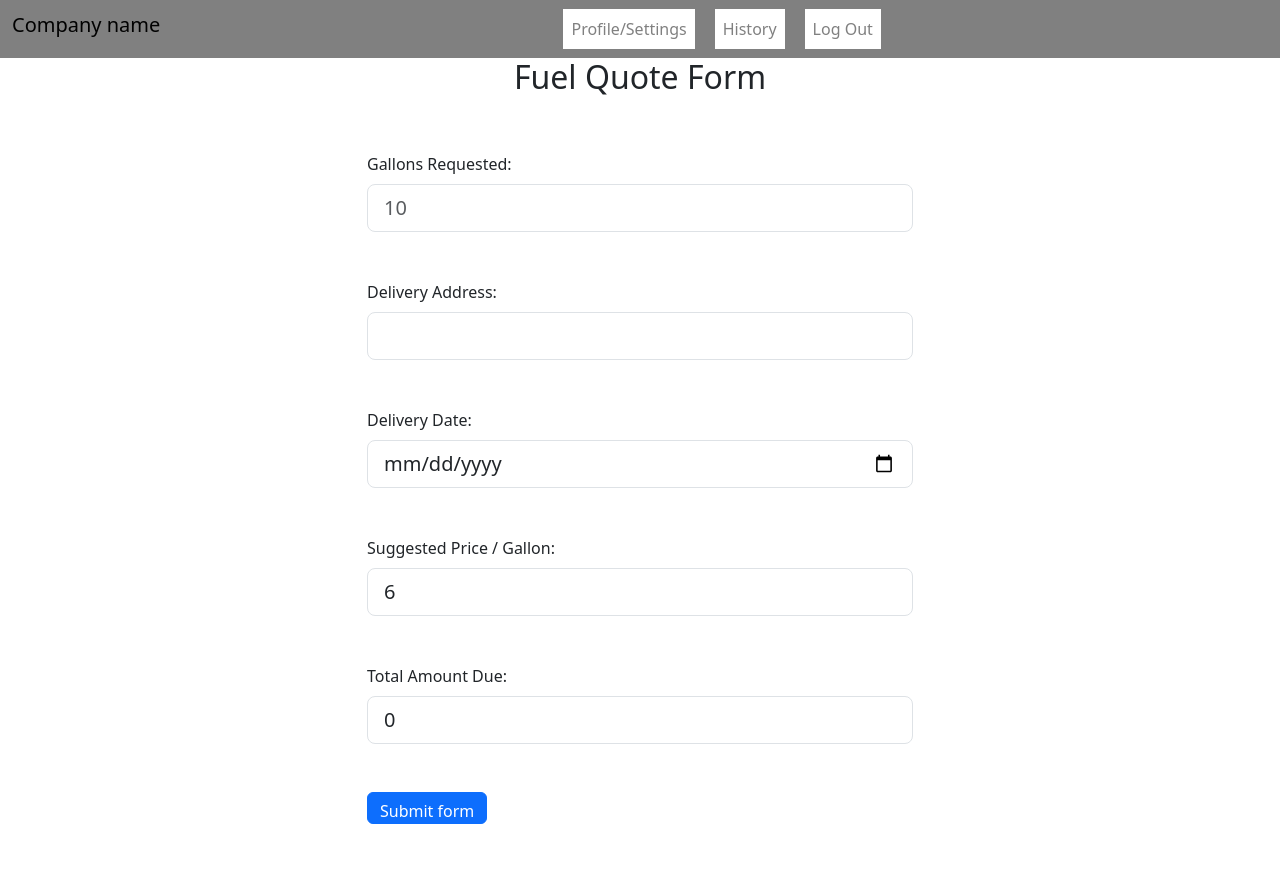
After one commit to mft6300/Group14COSC4353, a PHP site: page /Group14COSC4353/fuel-form.php in a window 1280 px wide. The commit adds this page. Run offline with PHP 8.4, Linux system fonts and the light colour scheme.

Commit message:
converted fuelForm to php

```diff
--- /dev/null
+++ b/fuel-form.php
@@ -0,0 +1,78 @@
+<?php
+include_once 'header.php';
+?>
+<nav class="navbar navbar-expand-lg" style="background-color: gray">
+    <div class="container-fluid">
+        <h1 class="navbar-brand">Company name</h1>
+        <button class="navbar-toggler" type="button" data-bs-toggle="collapse" data-bs-target="#navbarContent"
+            aria-controls="navbarSupportedContent" aria-expanded="false" aria-label="Toggle navigation">
+            <span class="navbar-toggler-icon"></span>
+        </button>
+        <div class="collapse navbar-collapse" id="navbarContent">
+            <ul class="navbar-nav ms-auto mb-2 mb-lg-0">
+                <li class="nav-item">
+                    <a class="nav-link" href="#">Profile/Settings</a>
+                </li>
+                <li class="nav-item">
+                    <a class="nav-link" href="fuelHistory.html">History</a>
+                </li>
+                <li class="nav-item">
+                    <a class="nav-link" href="#">Log Out</a>
+                </li>
+            </ul>
+        </div>
+    </div>
+</nav>
+
+<div class="container">
+    <div class="text-center">
+        <h2>Fuel Quote Form</h2>
+
+    </div>
+    <div class="row justify-content-center my-6">
+        <div class="col-lg-6">
+            <form id="fuelForm">
+                <div class="my-5" onchange="priceChanger()">
+                    <label for="Gallons" class="form-label">Gallons Requested:</label>
+                    <input type="number" id="Gallons" placeholder="10" class="form-control form-control-lg" required
+                        min="0">
+                    <span class="error-msg hidden" id="numError">Invalid number</span>
+                </div>
+                <div class="my-5">
+                    <label for="deliveryAddress" class="form-label">Delivery Address:</label>
+                    <input type="deliveryAddress" id="deliveryAddress" class="form-control form-control-lg" readonly>
+                </div>
+                <div class="my-5">
+                    <label for="deliveryDate" class="form-label">Delivery Date:</label>
+                    <input type="date" id="deliveryDate" class="form-control form-control-lg" required>
+                    <span class="error-msg hidden" id="dateError">Invalid Date</span>
+                </div>
+                <div class="my-5">
+                    <label for="suggestPrice" class="form-label">Suggested Price / Gallon:</label>
+                    <input type="number" id="suggestPrice" value="6" class="form-control form-control-lg" readonly>
+                </div>
+                <div class="my-5">
+                    <label for="totalAmount" class="form-label">Total Amount Due:</label>
+                    <input type="number" id="totalAmount" value="0" class="form-control form-control-lg" readonly>
+                </div>
+                <div class="my-5">
+                    <button class="btn btn-primary" type="submit">Submit form</button>
+                </div>
+            </form>
+            <?php
+            echo "<script src='fuelForm.js'></script>
+            <script src='https://cdn.jsdelivr.net/npm/bootstrap@5.3.0-alpha1/dist/js/bootstrap.bundle.min.js'
+                integrity='sha384-w76AqPfDkMBDXo30jS1Sgez6pr3x5MlQ1ZAGC+nuZB+EYdgRZgiwxhTBTkF7CXvN'
+                crossorigin='anonymous'>
+                </script>";
+            ?>
+        </div>
+
+    </div>
+
+</div>
+
+
+<?php
+include_once 'footer.php';
+?>
--- a/header.php
+++ b/header.php
@@ -1,22 +1,26 @@
 <?php
-  session_start();
+session_start();
 ?>
 <style>
-  <?php include 'style.css';?>
+  <?php include 'style.css'; ?>
 </style>
 <!DOCTYPE html>
 <html lang="en">
+
 <head>
   <meta charset="UTF-8">
   <meta http-equiv="X-UA-Compatible" content="IE=edge">
   <meta name="viewport" content="width=device-width, initial-scale=1.0">
+  <link href="https://cdn.jsdelivr.net/npm/bootstrap@5.3.0-alpha1/dist/css/bootstrap.min.css" rel="stylesheet"
+    integrity="sha384-GLhlTQ8iRABdZLl6O3oVMWSktQOp6b7In1Zl3/Jr59b6EGGoI1aFkw7cmDA6j6gD" crossorigin="anonymous">
   <title>FUEL APPLICATION</title>
 </head>
+
 <body>
   <div class='centered-div'>
     <header>
       <nav>
-       <div>
-       </div>
+        <div>
+        </div>
       </nav>
     </header>
--- a/index.php
+++ b/index.php
@@ -35,3 +35,6 @@ include_once 'header.php';
     }
     ?>
   </div>
+  <?php
+  include_once 'footer.php';
+  ?>
--- a/style.css
+++ b/style.css
@@ -219,3 +219,10 @@ p.headtitle {
 .table-template tbody tr:last-of-type {
   border-bottom: 2px solid #267647;
 }
+
+.error-msg {
+  color: orange;
+}
+.hidden {
+  display: none;
+}
```
Also changed, not shown: client-registration.php (+105 -40 lines), signup.php (+5 -5 lines).
